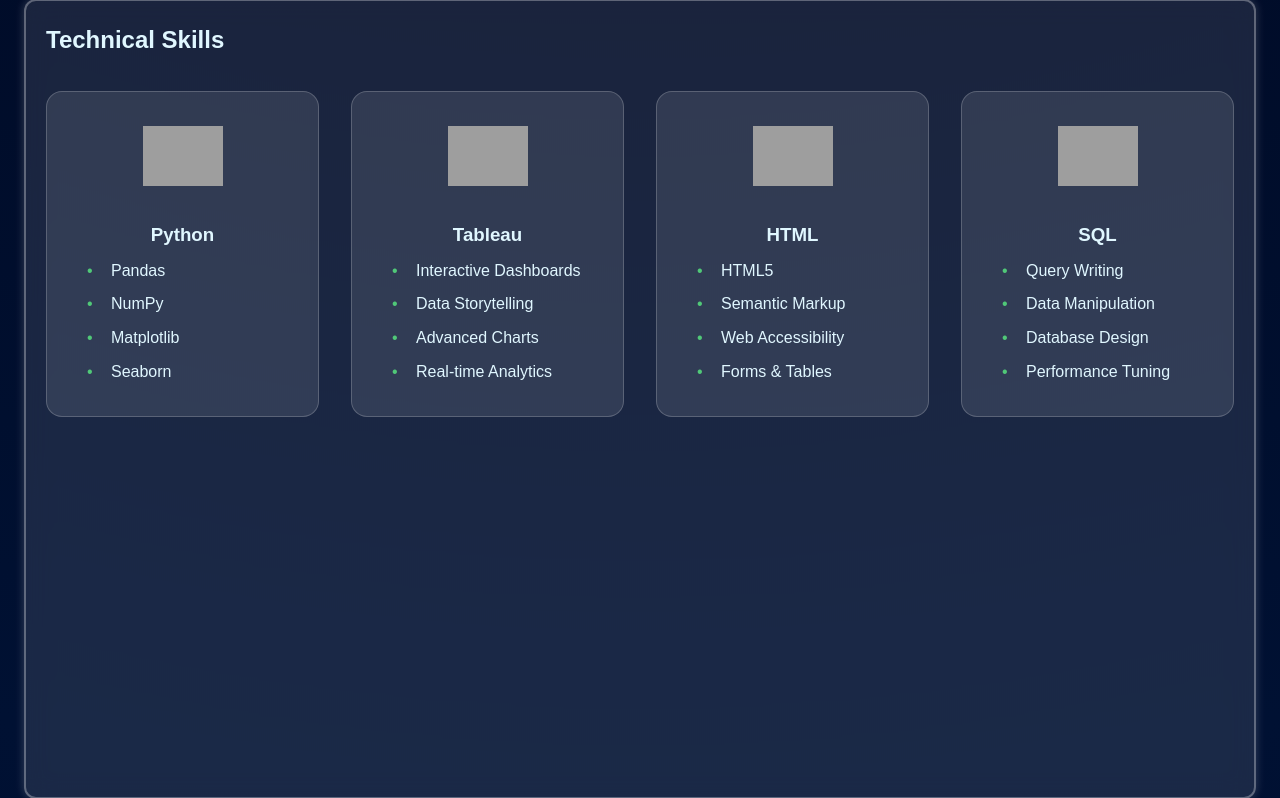
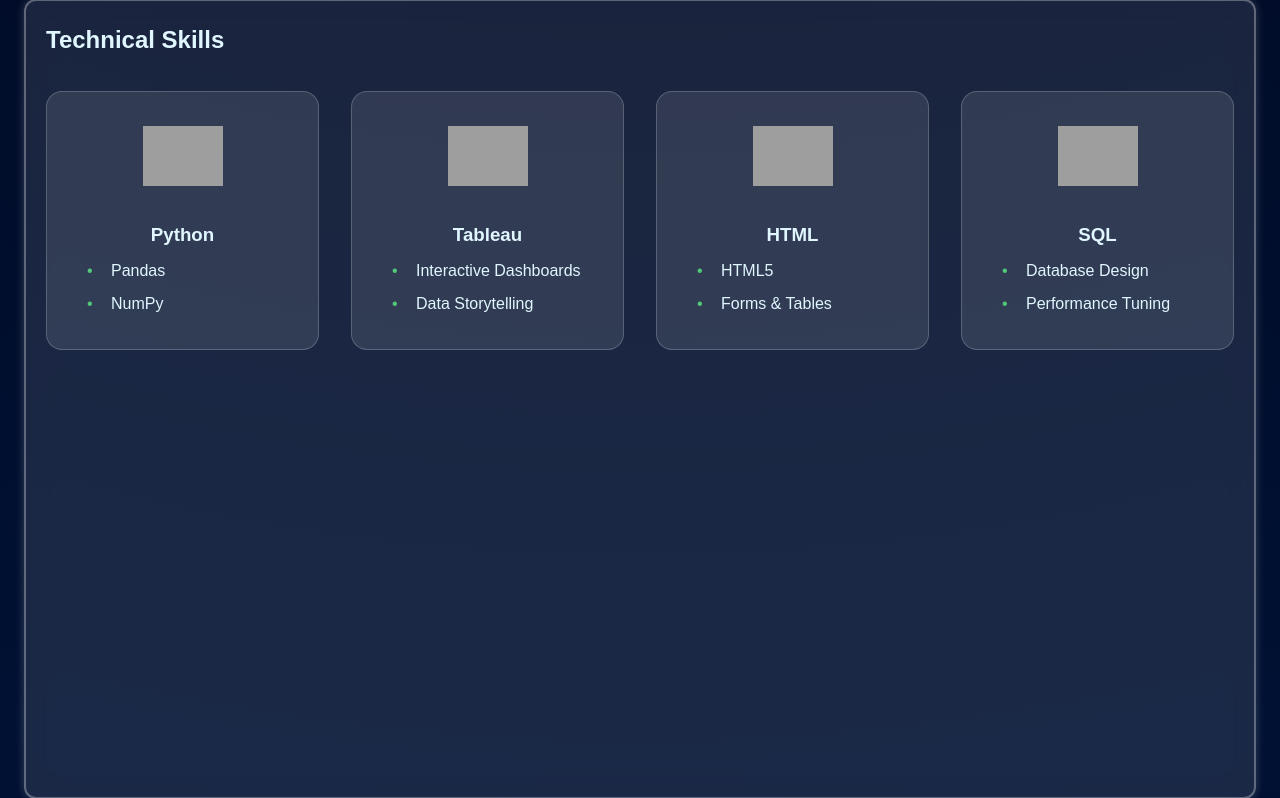
Before and after one commit to vikas126015/portfolio, a Flask app: page / in a window 1280 px wide. Shown: the part 1702-2500 px from the top of the page. Run offline with Flask 3, Linux system fonts and the light colour scheme; grey boxes are pictures that could not be loaded.

Commit message:
Update index.html

```diff
--- a/templates/index.html
+++ b/templates/index.html
@@ -30,7 +30,7 @@
         <div class="hero-content">
             <img src="{{url_for('static',filename='vikas.jpg')}}" alt="Profile Picture" class="profile-pic">
             <h1>Hi, I'm vikas Devarakonda</h1>
-            <p class="title">Data Science Student</p>
+            <p class="title">Data Analyst</p>
             <div class="social-links">
                 <a href="https://www.linkedin.com/in/vikas-devarakonda-1295ba244?utm_source=share&utm_campaign=share_via&utm_content=profile&utm_medium=android_app"><i class="fab fa-linkedin"></i></a>
                 <a href="https://www.facebook.com/vikas126015?mibextid=ZbWKwL"><i class="fab fa-facebook"></i></a>
@@ -59,7 +59,7 @@
                         <li>🔮 Predictive Analytics</li>
                     </ul>
                     <!-- Resume Download Button -->
-                    <a href="{{ url_for('static', filename='resume.pdf') }}" download class="btn-resume">Download My Resume</a>
+                    <a href="{{ url_for('static', filename='VikasDevarakondaResume.pdf') }}" download class="btn-resume">Download My Resume</a>
 
                 </div>
             </div>
@@ -75,8 +75,8 @@
                 <ul class="skill-list">
                     <li>Pandas</li>
                     <li>NumPy</li>
-                    <li>Matplotlib</li>
-                    <li>Seaborn</li>
+
+
                 </ul>
             </div>
 
@@ -86,8 +86,7 @@
                 <ul class="skill-list">
                     <li>Interactive Dashboards</li>
                     <li>Data Storytelling</li>
-                    <li>Advanced Charts</li>
-                    <li>Real-time Analytics</li>
+
                 </ul>
             </div>
 
@@ -96,8 +95,7 @@
                 <h3>HTML</h3>
                 <ul class="skill-list">
                     <li>HTML5</li>
-                    <li>Semantic Markup</li>
-                    <li>Web Accessibility</li>
+
                     <li>Forms & Tables</li>
                 </ul>
             </div>
@@ -106,8 +104,7 @@
                 <img src="https://www.mysql.com/common/logos/logo-mysql-170x115.png" alt="SQL" class="skill-icon">
                 <h3>SQL</h3>
                 <ul class="skill-list">
-                    <li>Query Writing</li>
-                    <li>Data Manipulation</li>
+
                     <li>Database Design</li>
                     <li>Performance Tuning</li>
                 </ul>
@@ -174,18 +171,19 @@
 <section id="contact" class="glass-section">
     <h2>Contact Me</h2>
     <div class="contact-form">
-<form action="mailto:vikas126015@gmail.com" method="post" enctype="text/plain">
-<input type="text" name="Name" placeholder="Your Name" required>
-<input type="email" name="Email" placeholder="Your Email" required>
-<textarea name="Message" placeholder="Your Message" required></textarea>
+      <form action="https://formspree.io/f/xldbdagd" method="POST">
+        <input type="text" name="name" placeholder="Your Name" required>
+        <input type="email" name="email" placeholder="Your Email" required>
+        <textarea name="message" placeholder="Your Message" required></textarea>
         <button type="submit" class="btn">Send Message</button>
       </form>
     </div>
   </section>
 
 
+
     <footer class="glass-footer">
-        <p>&copy; 2024 vikasDevarakonda Portfolio. All rights reserved.</p>
+        <p>&copy; 2024 VikasDevarakonda Portfolio. All rights reserved.</p>
     </footer>
 
     <script src="script.js"></script>
```
Lines whose indentation alone changed are shown as unchanged.
